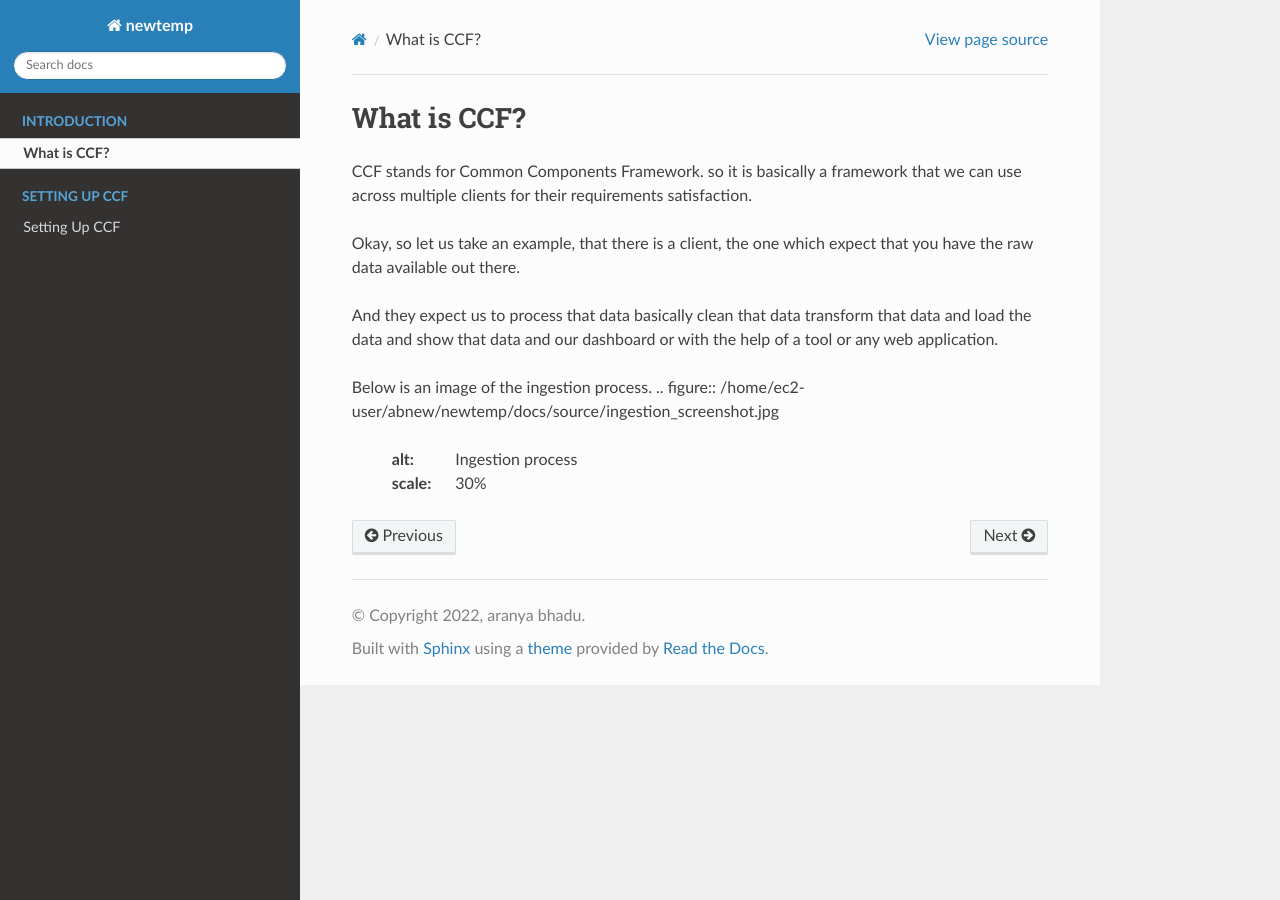
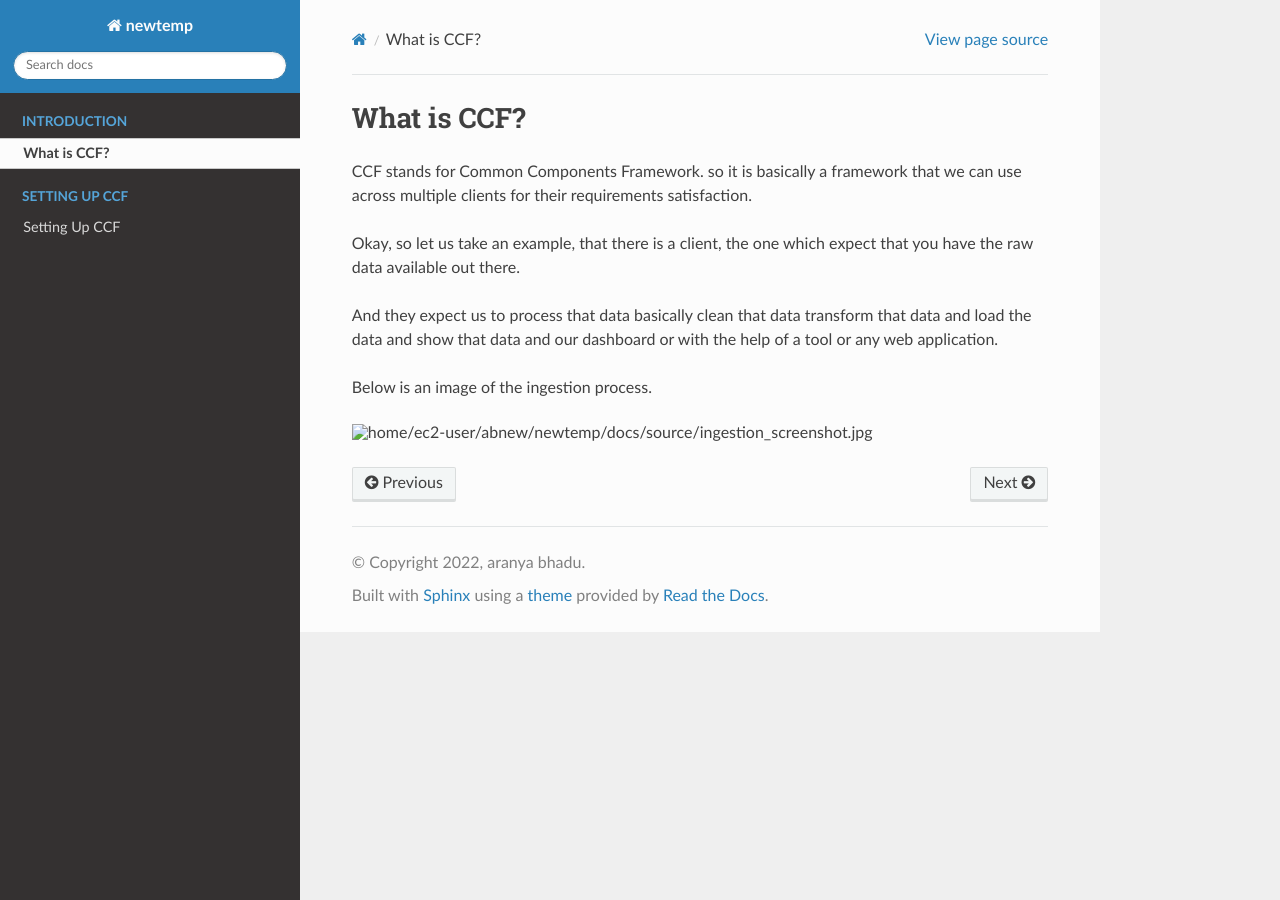
Before and after one commit to ara06bhadu/newtemp, a Sphinx documentation site: the page built from docs/source/whatisccf.rst, in a window 1280 px wide. Built offline with Sphinx 7.4.7 and the Read the Docs theme 2.0.0, drawn with Linux system fonts in a browser that asks for light colours.

Commit message:
Update whatisccf.rst

```diff
--- a/docs/source/whatisccf.rst
+++ b/docs/source/whatisccf.rst
@@ -10,6 +10,5 @@ Okay, so let us take an example, that there is a client, the one which  expect t
 And they expect us to process that data basically clean that data transform that data and load the data and show that data and our dashboard or with the help of a tool or any web application.
 
 Below is an image of the ingestion process.
+
 .. figure:: /home/ec2-user/abnew/newtemp/docs/source/ingestion_screenshot.jpg
-   :alt: Ingestion process
-   :scale: 30%
```
